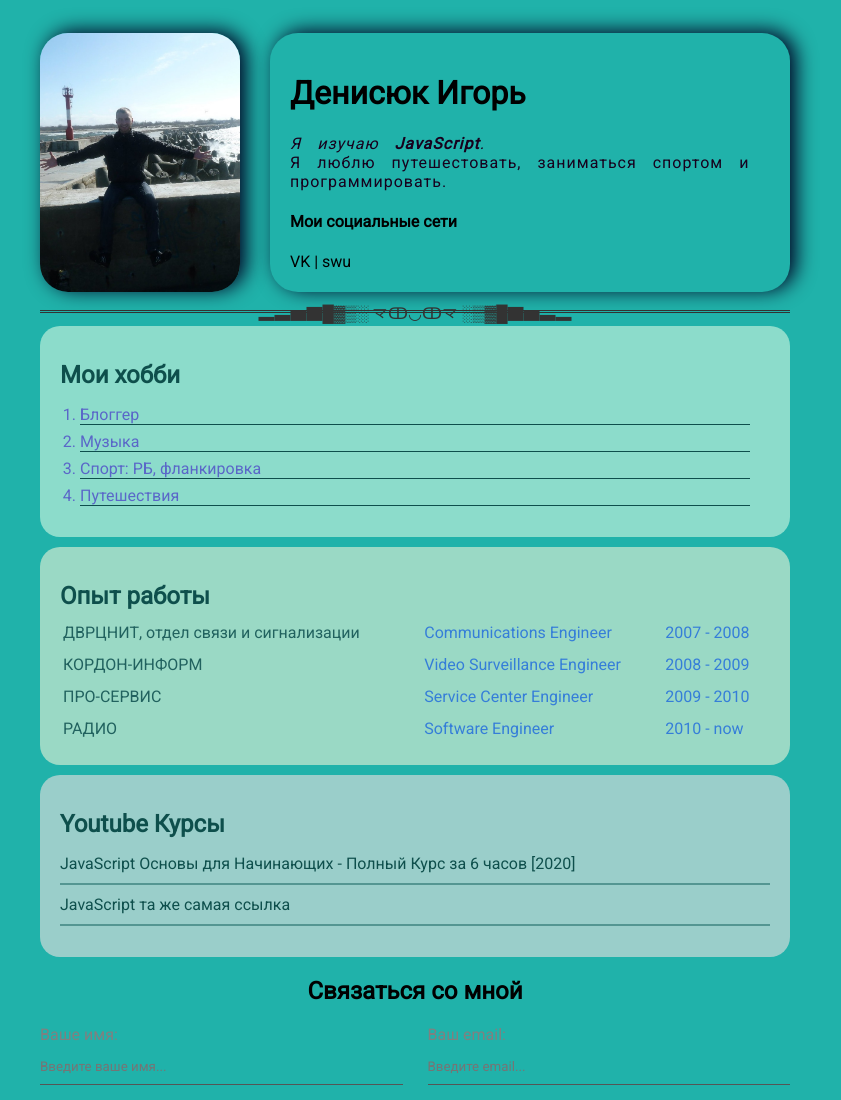
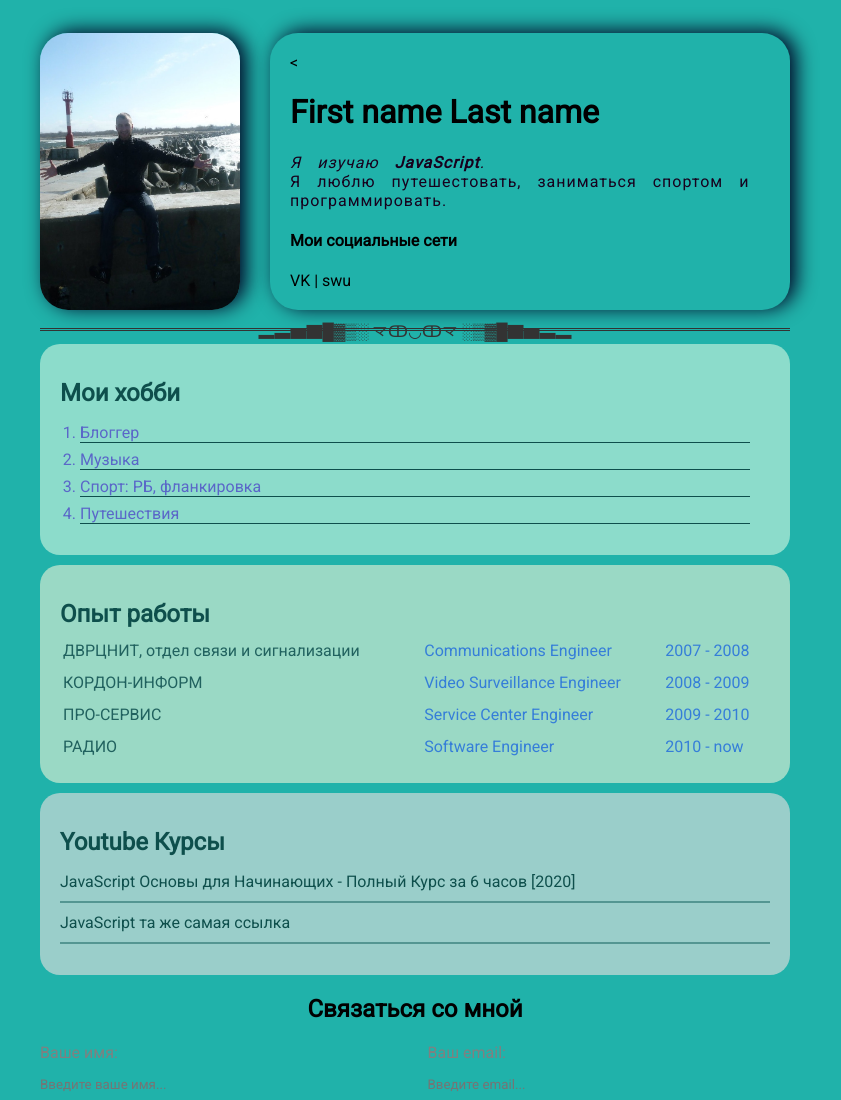
Before and after one commit to sunwithus/html-course, a plain HTML site: page index.html in a window 1280 px wide. Shown: the top 1100 px of the page, without its empty margins (225-1066 px from the left). Drawn offline with Linux system fonts and the light colour scheme.

Commit message:
Update index.html
hide name

```diff
--- a/index.html
+++ b/index.html
@@ -11,7 +11,7 @@
         <img class="avatar" src="avatar.jpg" alt="тут фотка" />
 
         <div class="info-text">
-          <h1>Денисюк Игорь</h1>
+          <<h1>First name Last name</h1>
           <p><em>Я изучаю <strong>JavaScript</strong>.</em></p>
           <p>Я люблю путешестовать, заниматься спортом и программировать.</p>
 
```
